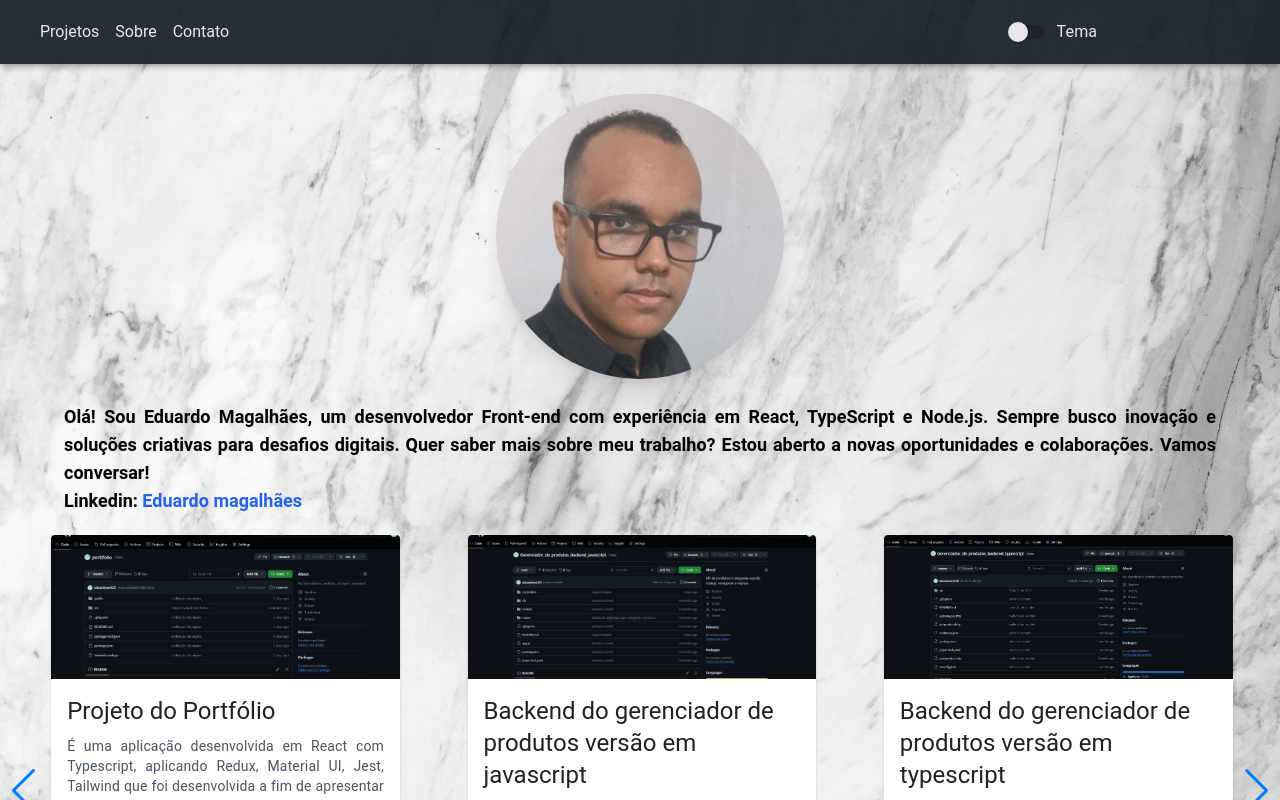
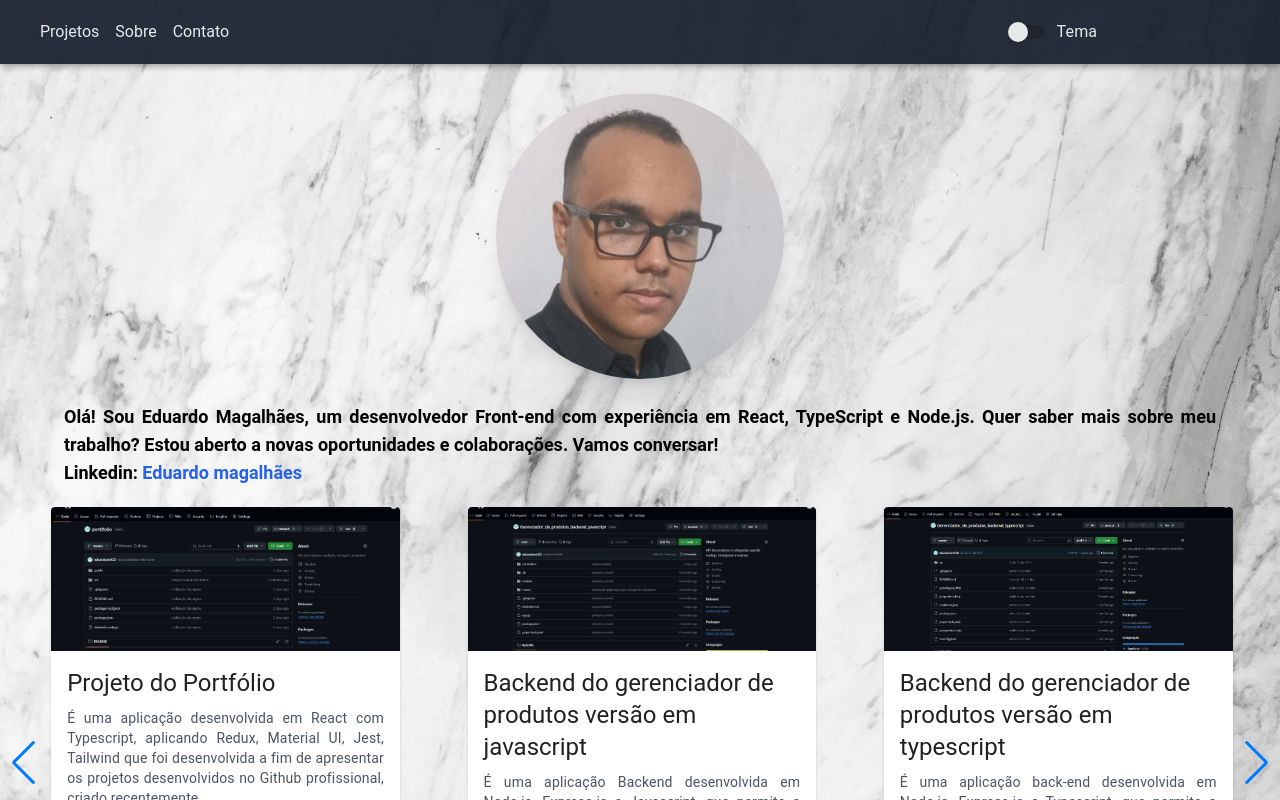
Before and after one commit to eduardosm123/portifolio, a React (Create React App) app: page / in a window 1280 px wide. Shown: the top 800 px of the page. Built offline with nearby package versions, Linux system fonts and the light colour scheme.

Commit message:
fix portuguese error

```diff
--- a/src/pages/Home.tsx
+++ b/src/pages/Home.tsx
@@ -31,7 +31,7 @@ export default function Home() {
             <NavBar>
                 <div data-testid="home"  className='min-h-screen'>
                     <Box className='flex flex-col pb-1'>
-                        <Presentation link={true} text='Olá! Sou Eduardo Magalhães, um desenvolvedor Front-end com experiência em React, TypeScript e Node.js. Sempre busco inovação e soluções criativas para desafios digitais. Quer saber mais sobre meu trabalho? Estou aberto a novas oportunidades e colaborações. Vamos conversar!' />
+                        <Presentation link={true} text='Olá! Sou Eduardo Magalhães, um desenvolvedor Front-end com experiência em React, TypeScript e Node.js. Quer saber mais sobre meu trabalho? Estou aberto a novas oportunidades e colaborações. Vamos conversar!' />
 
                         {/* Para telas menores */}
                         <Box sx={{ flexGrow: 1, display: { xs: 'flex', md: 'none' } }}>
```
